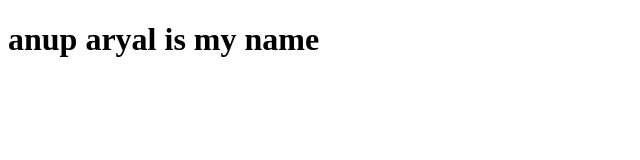
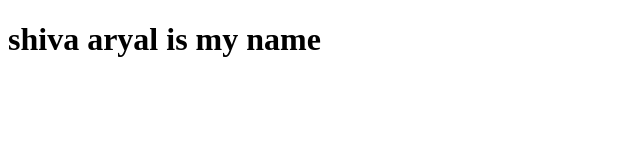
Before and after one commit to demoSaroj/demoRepo, a website: page index.html in a window 1280 px wide. Shown: the whole page, without its empty margins (0-640 px from the left). Drawn offline with Linux system fonts and the light colour scheme.

Commit message:
update:shiva

```diff
--- a/index.html
+++ b/index.html
@@ -6,6 +6,6 @@
    <title>Document</title>
 </head>
 <body>
-   <h1>anup aryal is my name</h1>
+   <h1>shiva aryal is my name</h1>
 </body>
 </html>
```
